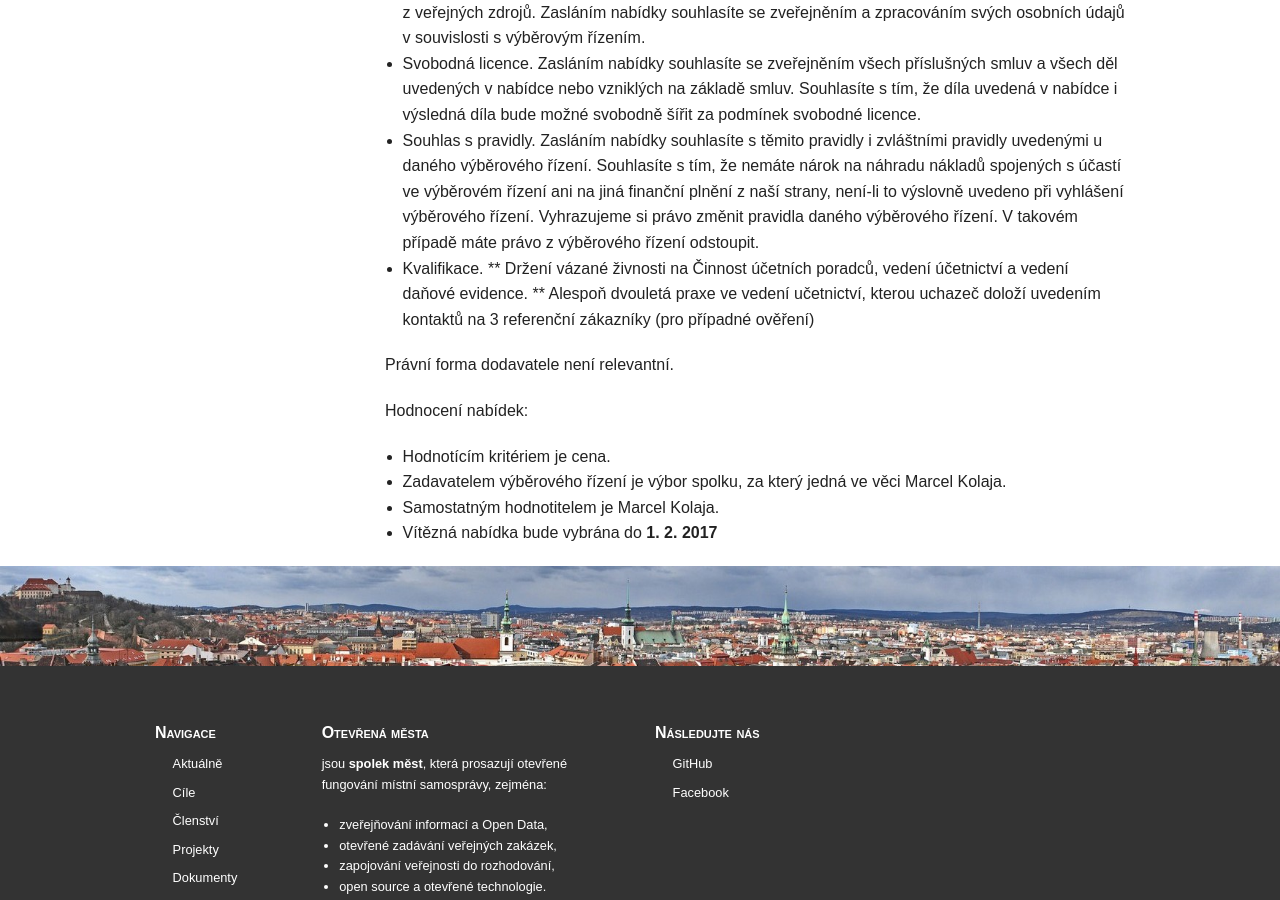
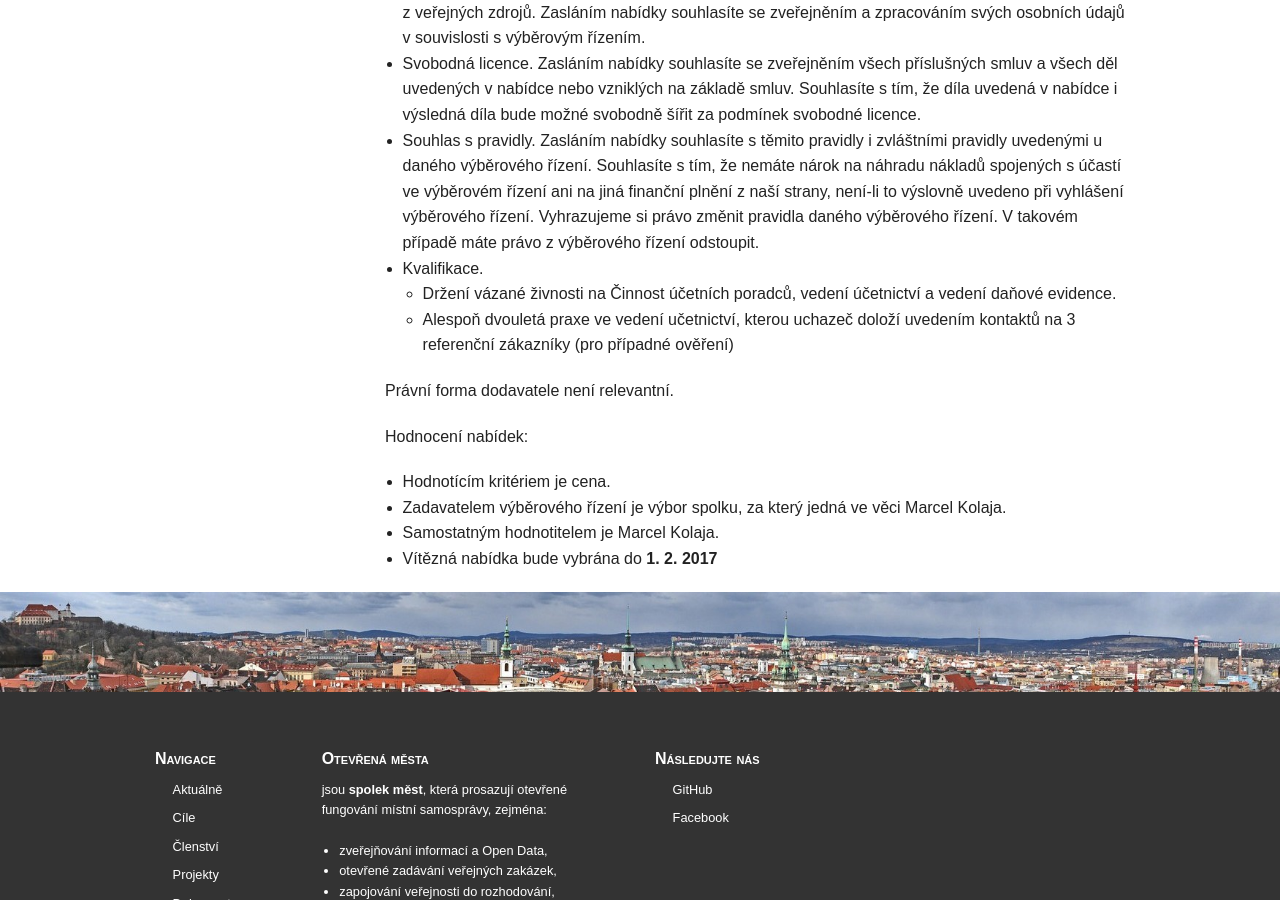
Before and after one commit to otevrenamesta/otevrenamesta.github.io, a Jekyll site: the page built from _posts/2017-01-10-vyberove_rizeni_na_dodavatele_ucetnich_sluzeb.md, in a window 1280 px wide and 900 px high, scrolled down 1038 px. Built offline with Jekyll 4.4.1, drawn with Linux system fonts in a browser that asks for light colours; nearby versions of some CDN libraries; library files that are not in the unit come from our copies.

Commit message:
výběrového řízení - podseznam

```diff
--- a/_posts/2017-01-10-vyberove_rizeni_na_dodavatele_ucetnich_sluzeb.md
+++ b/_posts/2017-01-10-vyberove_rizeni_na_dodavatele_ucetnich_sluzeb.md
@@ -35,8 +35,8 @@ V nabídce také uveďte:
 * Svobodná licence. Zasláním nabídky souhlasíte se zveřejněním všech příslušných smluv a všech děl uvedených v nabídce nebo vzniklých na základě smluv. Souhlasíte s tím, že díla uvedená v nabídce i výsledná díla bude možné svobodně šířit za podmínek svobodné licence.
 * Souhlas s pravidly. Zasláním nabídky souhlasíte s těmito pravidly i zvláštními pravidly uvedenými u daného výběrového řízení. Souhlasíte s tím, že nemáte nárok na náhradu nákladů spojených s účastí ve výběrovém řízení ani na jiná finanční plnění z naší strany, není-li to výslovně uvedeno při vyhlášení výběrového řízení. Vyhrazujeme si právo změnit pravidla daného výběrového řízení. V takovém případě máte právo z výběrového řízení odstoupit.
 * Kvalifikace.
-** Držení vázané živnosti na Činnost účetních poradců, vedení účetnictví a vedení daňové evidence.
-** Alespoň dvouletá praxe ve vedení učetnictví, kterou uchazeč doloží uvedením kontaktů na 3 referenční zákazníky (pro případné ověření)
+  * Držení vázané živnosti na Činnost účetních poradců, vedení účetnictví a vedení daňové evidence.
+  * Alespoň dvouletá praxe ve vedení učetnictví, kterou uchazeč doloží uvedením kontaktů na 3 referenční zákazníky (pro případné ověření)
 
 Právní forma dodavatele není relevantní.
 
```
